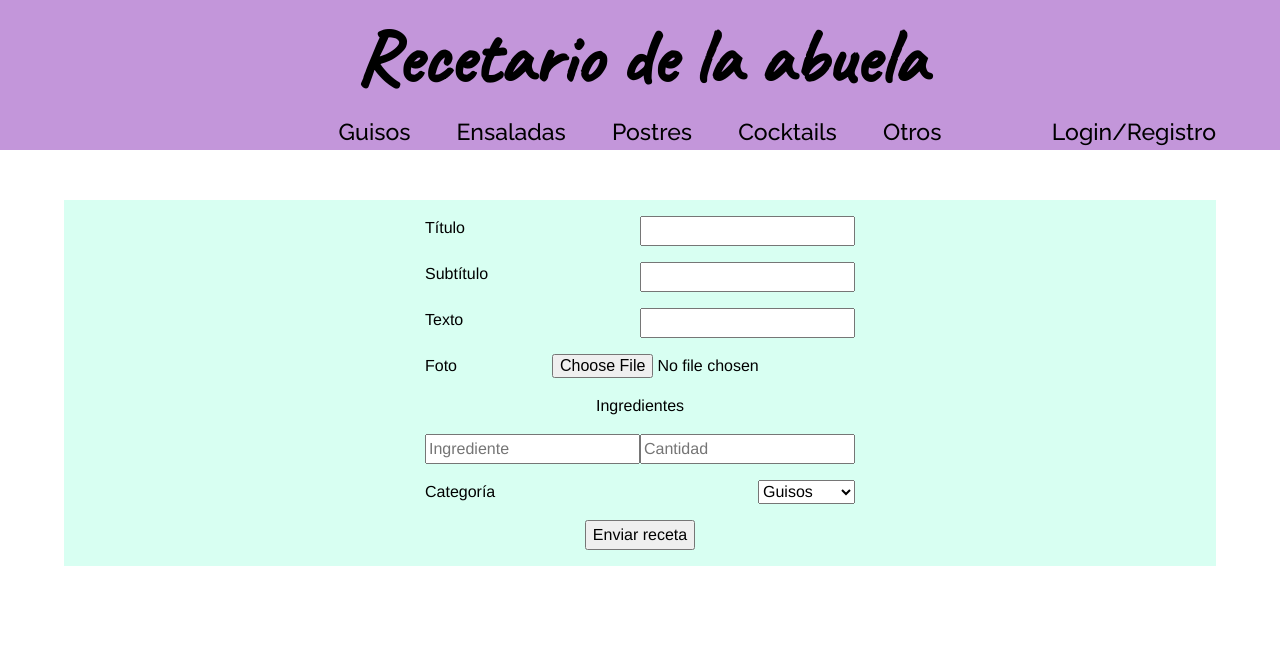
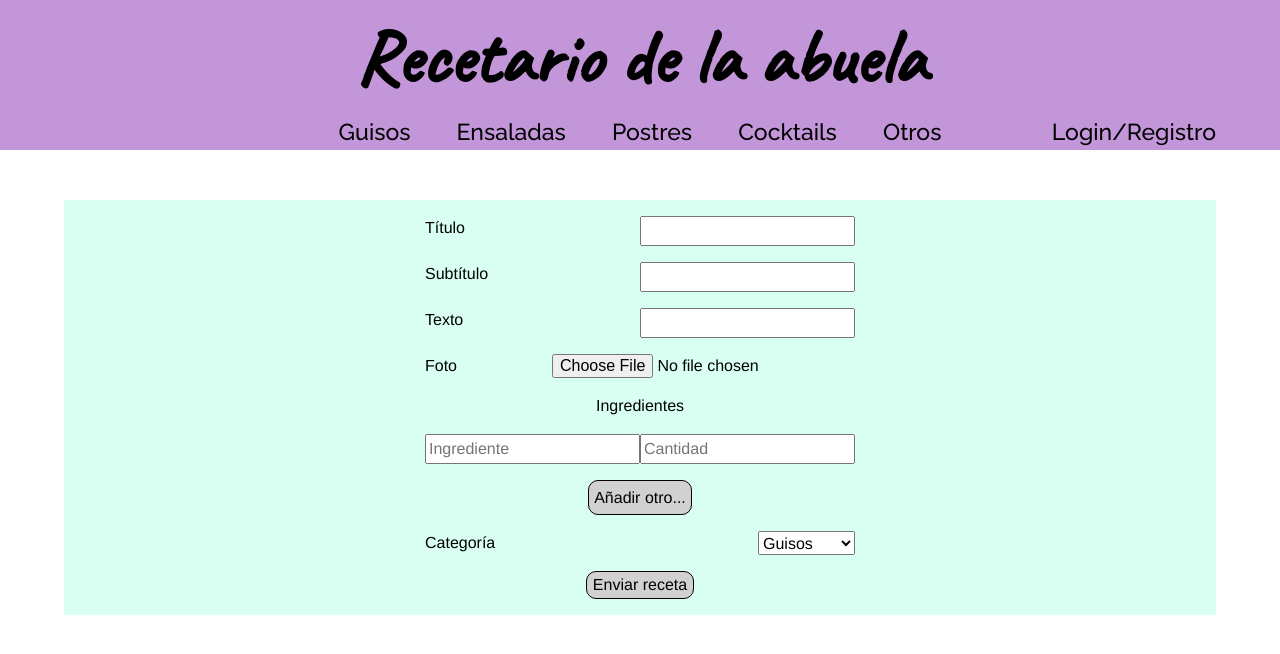
Before and after one commit to JoseManuel88/Proyecto-React, a React (Create React App) app: page /newRecipe in a window 1280 px wide. Shown: the top 654 px of the page. Built offline with nearby package versions, Linux system fonts and the light colour scheme.

Commit message:
Formulario modificado

```diff
--- a/src/components/Formulario/Formulario.jsx
+++ b/src/components/Formulario/Formulario.jsx
@@ -31,10 +31,25 @@ const Formulario = ({ type, postId }) => {
     dispatch(newUser(data, navigate));
   };
 
+  const [inputFields, setInputFields] = useState([{ name: "", quantity: "" }]);
+
+  const addFields = () => {
+    let newfield = {name: '', quantity: ''};
+
+    setInputFields([...inputFields, newfield]);
+  };
+
+  const handleFormChange = (index, event) => {
+    let data = [...inputFields];
+    data[index][event.target.name] = event.target.value;
+    setInputFields(data);
+ }
+
   const comment = (data) => {
     dispatch(postNewComment(data, navigate));
     document.getElementById("commentform").reset();
   };
+
   const newRecipe = (data) => {
     const formData = new FormData();
     formData.append("title", data.title);
@@ -42,6 +57,12 @@ const Formulario = ({ type, postId }) => {
     formData.append("text", data.text);
     formData.append("img", data.img[0]);
     formData.append("section", data.section);
+    let ingredients = []
+    inputFields.map((input, index) => {
+      ingredients.push(input)
+    })
+    formData.append('ingredients', JSON.stringify(ingredients));
+
     dispatch(createPost(formData, navigate));
   };
 
@@ -203,10 +224,15 @@ const Formulario = ({ type, postId }) => {
                 <input type={"file"} id="img" {...register("img", { required: true })} />
               </label>
               <span>Ingredientes</span>
-              <label>
-                <input type={"text"} id="ingredients" placeholder="Ingrediente" {...register("ingredients")} />
-                <input type={"text"} id="quantity" placeholder="Cantidad" {...register("quantity")} />
-              </label>
+                 {inputFields.map((input, index) => {
+                  return (
+                    <div className="ingredient-field" key={index}>
+                      <input name="name" placeholder="Ingrediente" value={input.name}  onChange={event => handleFormChange(index, event)}/>
+                      <input name="quantity" placeholder="Cantidad" value={input.quantity}  onChange={event => handleFormChange(index, event)}/>
+                    </div>
+                  );
+                })}
+              <span className="span--button" onClick={addFields}>Añadir otro...</span>
               <label>
                 Categoría
                 <select type={"select"} id="section" {...register("section", { required: true })}>
--- a/src/redux/newpost/newpost.actions.js
+++ b/src/redux/newpost/newpost.actions.js
@@ -1,13 +1,13 @@
 import { API2 } from "../../shared/services/api"
 
 
-export const createPost = (formData) =>async(dispatch)=>{
+export const createPost = (formData,navigate) =>async(dispatch)=>{
     dispatch({type:'creatingPost'})
     try {
-        console.log(formData);
         const post = await API2.post('posts/create', formData);
-        console.log(post);
+        console.log(post)
         dispatch({type: 'postCreated'})
+        navigate(`/post/${post.data._id}`);
     } catch (error) {
         console.log(error);
         dispatch({type: 'error', payload:error})
--- a/src/shared/services/api.js
+++ b/src/shared/services/api.js
@@ -14,7 +14,7 @@ const APIHeaders = {
 
 
 export const API = axios.create({
-    baseURL: 'https://proyecto-final-react-seven.vercel.app/',
+    baseURL: 'http://localhost:8080',
     timeout: 5000,
     headers: APIHeaders
 })
@@ -33,7 +33,7 @@ const API2Headers = {
 
 
 export const API2 = axios.create({
-    baseURL: 'https://proyecto-final-react-seven.vercel.app/',
+    baseURL: 'http://localhost:8080',
     timeout: 15000,
     headers: API2Headers
 })
--- a/src/styles/Formulario.scss
+++ b/src/styles/Formulario.scss
@@ -47,6 +47,16 @@
     }
     button {
         align-self: center;
+        background-color: rgb(209, 209, 209);
+        border-radius: 10px;
+        border: 1px solid black;
+    }
+    .span--button {
+        background-color: rgb(209, 209, 209);
+        padding: 0.3em;
+        border-radius: 10px;
+        border: 1px solid black;
+        cursor: pointer;
     }
   }
 }
```
